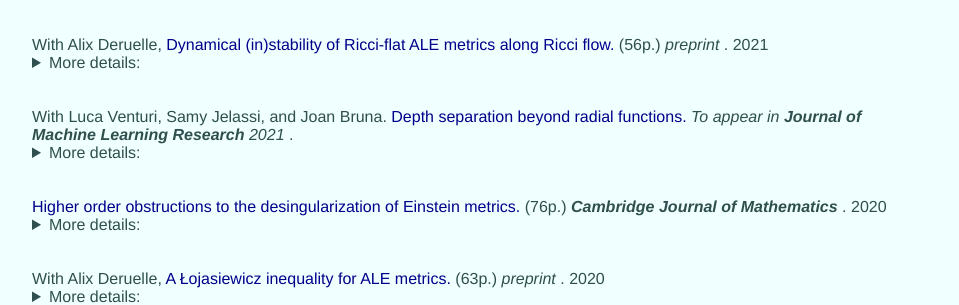
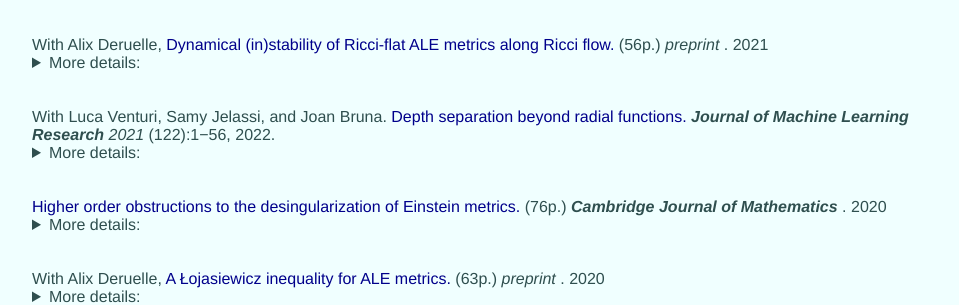
Before and after one commit to tristanozuch/tristanozuch.github.io, a Jekyll site: the page built from publications/index.html, in a window 1280 px wide. Shown: the part 492-797 px from the top of the page, without its empty margins (160-1119 px from the left). Built offline with Jekyll 4.4.1, drawn with Linux system fonts in a browser that asks for light colours.

```diff
--- a/publications/index.html
+++ b/publications/index.html
@@ -44,8 +44,7 @@ title: Publications
   <summary>More details:</summary><div style="margin: 15px;"> We study the stability and instability of ALE Ricci-flat metrics around which a Łojasiewicz inequality is satisfied for a variation of Perelman's functional adapted to the ALE situation. This functional was introduced by the authors in a recent work where it was moreover proven that it satisfies a good enough Łojasiewicz inequality at least in neighborhoods of integrable ALE Ricci-flat metrics in dimension larger than or equal to 5. </div>
 </details><br />
 
-<br /> With Luca Venturi, Samy Jelassi, and Joan Bruna. <a href="https://arxiv.org/abs/2102.01621"> Depth separation beyond radial functions.</a> <i> To appear in <b>Journal of
-Machine Learning Research</b> 2021 </i>.
+<br /> With Luca Venturi, Samy Jelassi, and Joan Bruna. <a href="https://arxiv.org/abs/2102.01621"> Depth separation beyond radial functions.</a> <i> <b>Journal of Machine Learning Research</b> 2021 </i> (122):1−56, 2022.
 <br />
 <details>
   <summary>More details:</summary><div style="margin: 15px;"> High-dimensional depth separation results for neural networks show that certain functions can be efficiently approximated by two-hidden-layer networks but not by one-hidden-layer ones in high-dimensions d. Existing results of this type mainly focus on functions with an underlying radial or one-dimensional structure, which are usually not encountered in practice. The first contribution of this paper is to extend such results to a more general class of functions, namely functions with piece-wise oscillatory structure, by building on the proof strategy of (Eldan and Shamir, 2016).  A common theme in the proof of such results is the fact that one-hidden-layer fail to approximate high-energy functions whose Fourier representation is spread in the domain. On the other hand, existing approximation results of a function by one-hidden-layer neural networks rely on the function having a sparse Fourier representation. The choice of the domain also represents a source of gaps between upper and lower approximation bounds. Focusing on a fixed approximation domain, namely the (d-1)-dimensional sphere, we provide a characterization of both functions which are efficiently approximable by one-hidden-layer networks and of functions which are provably not, in terms of their Fourier expansion. </div>
```
